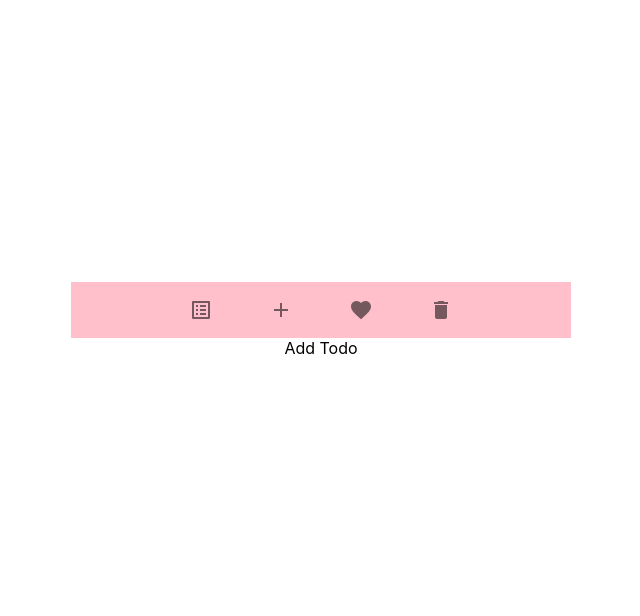
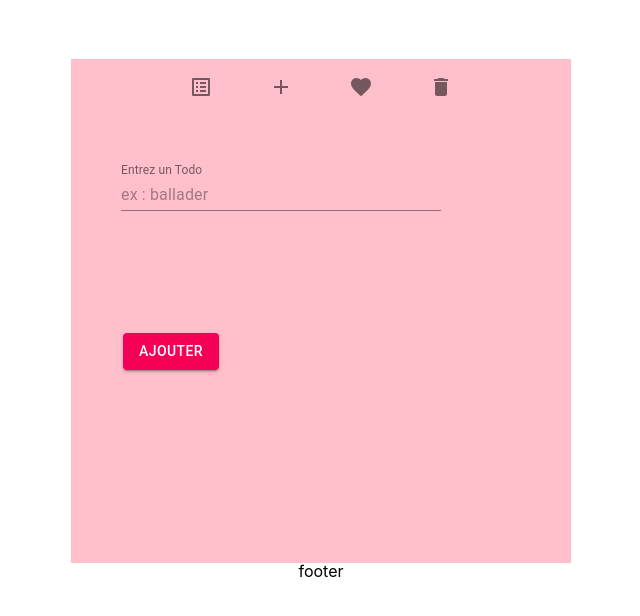
Before and after one commit to stevy-sys/Todo-list-react-redux-materialUI, a React (Create React App) app: page /addTodo in a window 1280 px wide. Shown: the top 616 px of the page, without its empty margins (319-959 px from the left). Built offline with nearby package versions, Linux system fonts and the light colour scheme.

Commit message:
favoris badge

```diff
--- a/src/Components/AddTodo.js
+++ b/src/Components/AddTodo.js
@@ -1,7 +1,54 @@
-import React from "react";
+import React, { useState } from "react";
+import { makeStyles } from "@material-ui/core/styles";
+import TextField from "@material-ui/core/TextField";
+import { Button } from "@material-ui/core";
 
-const AddTodo = () => {
-  return <div>Add Todo</div>;
-};
+const useStyles = makeStyles((theme) => ({
+  root: {},
+  textField: {
+    marginLeft: theme.spacing(1),
+    marginRight: theme.spacing(1),
+    width: "100%",
+  },
+  button: {
+    "& > *": {
+      margin: theme.spacing(6.5),
+    },
+  },
+}));
 
-export default AddTodo;
+export default function AddTodo({ addTodo }) {
+  const [newTodo, setNewTodo] = useState([]);
+
+  const classes = useStyles();
+
+  return (
+    <div className={classes.root}>
+      <div>
+        <TextField
+          id="standard-full-width"
+          label="Entrez un Todo"
+          style={{ margin: 50 }}
+          placeholder="ex : ballader"
+          fullWidth
+          margin="normal"
+          InputLabelProps={{
+            shrink: true,
+          }}
+          value={newTodo}
+          onChange={(e) => setNewTodo(e.target.value)}
+        />
+      </div>
+      <br />
+      <div className={classes.button}>
+        <Button
+          onClick={() => addTodo(newTodo)}
+          variant="contained"
+          color="secondary"
+        >
+          Ajouter
+        </Button>
+      </div>
+    </div>
+  );
+}
--- a/src/Components/ListeTodo.js
+++ b/src/Components/ListeTodo.js
@@ -1,4 +1,4 @@
-import React, { useState } from "react";
+import React from "react";
 import { makeStyles } from "@material-ui/core/styles";
 import List from "@material-ui/core/List";
 import Todo from "./Todo";
@@ -7,15 +7,14 @@ const useStyles = makeStyles((theme) => ({
   root: {
     width: "100%",
     maxWidth: 500,
-    backgroundColor: "pink",
   },
 }));
 
 export default function Liste({
+  todos,
+  supprimerTodo,
   modifierTodo,
-  todos,
   acheverTodo,
-  supprimerTodo,
 }) {
   const classes = useStyles();
 
--- a/src/Components/Todo.js
+++ b/src/Components/Todo.js
@@ -17,7 +17,7 @@ const useStyles = makeStyles((theme) => ({
   },
 }));
 
-const Todo = ({ acheverTodo, modifierTodo, todo, supprimerTodo }) => {
+const Todo = ({ todo, supprimerTodo, modifierTodo, acheverTodo }) => {
   const [editTodo, setEditTodo] = useState(false);
   const classes = useStyles();
 
--- a/src/Components/TodoFooter.js
+++ b/src/Components/TodoFooter.js
@@ -1,7 +1,7 @@
 import React from "react";
 
 const TodoFooter = () => {
-  return <div></div>;
+  return <div>footer</div>;
 };
 
 export default TodoFooter;
--- a/src/Components/TodoHeader.js
+++ b/src/Components/TodoHeader.js
@@ -7,6 +7,8 @@ import FavoriteIcon from "@material-ui/icons/Favorite";
 import DeleteIcon from "@material-ui/icons/Delete";
 import ListAltIcon from "@material-ui/icons/ListAlt";
 import { Link } from "react-router-dom";
+import { connect } from "react-redux";
+import { Badge } from "@material-ui/core";
 
 const useStyles = makeStyles({
   root: {
@@ -15,10 +17,16 @@ const useStyles = makeStyles({
   },
 });
 
-export default function LabelBottomNavigation() {
+function LabelBottomNavigation({ todos }) {
   const classes = useStyles();
   const [value, setValue] = React.useState("recents");
-
+  let nbrAchever = 0;
+  todos.map((element) => {
+    if (element.achever === true) {
+      nbrAchever++;
+    }
+  });
+  console.log(nbrAchever);
   const handleChange = (event, newValue) => {
     setValue(newValue);
   };
@@ -49,7 +57,14 @@ export default function LabelBottomNavigation() {
           <BottomNavigationAction
             label="Favorites"
             value="favorites"
-            icon={<FavoriteIcon />}
+            icon={
+              <Badge
+                badgeContent={nbrAchever}
+                color={nbrAchever > 0 ? "secondary" : ""}
+              >
+                <FavoriteIcon color={nbrAchever > 0 ? "primary" : ""} />
+              </Badge>
+            }
           />
         </Link>
 
@@ -64,3 +79,11 @@ export default function LabelBottomNavigation() {
     </div>
   );
 }
+
+const mapStateToProps = (state) => {
+  return {
+    todos: state.todos,
+  };
+};
+
+export default connect(mapStateToProps)(LabelBottomNavigation);
--- a/src/Page/AccueilTodo.js
+++ b/src/Page/AccueilTodo.js
@@ -1,16 +1,54 @@
 import React from "react";
 import Layouts from "../Layouts/Layouts";
 import Application from "../Layouts/Application";
+import { connect } from "react-redux";
+import GridList from "@material-ui/core/GridList";
+import { makeStyles } from "@material-ui/core/styles";
 
-const AccueilTodo = ({ todo }) => {
-  console.log(todo);
+const useStyles = makeStyles((theme) => ({
+  gridList: {
+    width: 500,
+    height: 450,
+    backgroundColor: "pink",
+  },
+}));
+
+const AccueilTodo = ({ todos, deleteTodo, modifierTodo, acheverTodo }) => {
+  const classes = useStyles();
   return (
     <>
       <Layouts>
-        <Application />
+        <GridList cellHeight={160} className={classes.gridList} cols={3}>
+          <Application
+            todos={todos}
+            supprimerTodo={(id) => deleteTodo(id)}
+            modifierTodo={(id, newTodo) => modifierTodo(id, newTodo)}
+            acheverTodo={(id) => acheverTodo(id)}
+          />
+        </GridList>
       </Layouts>
     </>
   );
 };
 
-export default AccueilTodo;
+const mapStateToProps = (state) => {
+  return {
+    todos: state.todos,
+  };
+};
+
+const mapDispatchToProps = (dispatch) => {
+  return {
+    deleteTodo: (id) => {
+      dispatch({ type: "SUPPRIMER_TODO", id: id });
+    },
+    modifierTodo: (id, newTodo) => {
+      dispatch({ type: "MODIFIER_TODO", id: id, newTodo: newTodo });
+    },
+    acheverTodo: (id) => {
+      dispatch({ type: "ACHEVER_TODO", id: id });
+    },
+  };
+};
+
+export default connect(mapStateToProps, mapDispatchToProps)(AccueilTodo);
--- a/src/Page/TodoAchever.js
+++ b/src/Page/TodoAchever.js
@@ -1,10 +1,25 @@
 import React from "react";
 import Layouts from "../Layouts/Layouts";
+import GridList from "@material-ui/core/GridList";
+import { makeStyles } from "@material-ui/core/styles";
+
+const useStyles = makeStyles((theme) => ({
+  gridList: {
+    width: 500,
+    height: 450,
+    backgroundColor: "pink",
+  },
+}));
 
 const TodoAchever = () => {
+  const classes = useStyles();
   return (
     <>
-      <Layouts>todo achever</Layouts>
+      <Layouts>
+        <GridList cellHeight={160} className={classes.gridList} cols={3}>
+          <p>todo achever</p>
+        </GridList>
+      </Layouts>
     </>
   );
 };
--- a/src/Page/TodoAdd.js
+++ b/src/Page/TodoAdd.js
@@ -1,16 +1,44 @@
 import React from "react";
 import Layouts from "../Layouts/Layouts";
 import AddTodo from "../Components/AddTodo";
+import { makeStyles } from "@material-ui/core/styles";
+import GridList from "@material-ui/core/GridList";
+import { connect } from "react-redux";
 
-const TodoAdd = () => {
+const useStyles = makeStyles((theme) => ({
+  gridList: {
+    width: 500,
+    height: 450,
+    backgroundColor: "pink",
+  },
+}));
+
+const TodoAdd = ({ addTodo }) => {
+  const classes = useStyles();
+
   return (
     <>
       <Layouts>
-        {" "}
-        <AddTodo />{" "}
+        <GridList cellHeight={160} className={classes.gridList} cols={3}>
+          <AddTodo addTodo={(newTodo) => addTodo(newTodo)} />
+        </GridList>
       </Layouts>
     </>
   );
 };
 
-export default TodoAdd;
+const mapStateToProps = (state) => {
+  return {
+    todos: state.todos,
+  };
+};
+
+const mapDispatchToProps = (dispatch) => {
+  return {
+    addTodo: (newTodo) => {
+      dispatch({ type: "AJOUTER_TODO", newTodo: newTodo });
+    },
+  };
+};
+
+export default connect(mapStateToProps, mapDispatchToProps)(TodoAdd);
--- a/src/Page/TodoDeleted.js
+++ b/src/Page/TodoDeleted.js
@@ -1,10 +1,25 @@
 import React from "react";
 import Layouts from "../Layouts/Layouts";
+import GridList from "@material-ui/core/GridList";
+import { makeStyles } from "@material-ui/core/styles";
+import { Container } from "@material-ui/core";
 
+const useStyles = makeStyles((theme) => ({
+  gridList: {
+    width: 500,
+    height: 450,
+    backgroundColor: "pink",
+  },
+}));
 const TodoDeleted = () => {
+  const classes = useStyles();
   return (
     <>
-      <Layouts>todo delete</Layouts>
+      <Layouts>
+        <GridList cellHeight={160} className={classes.gridList} cols={3}>
+          <p>todo supprimer</p>
+        </GridList>
+      </Layouts>
     </>
   );
 };
--- a/src/index.js
+++ b/src/index.js
@@ -1,14 +1,21 @@
-import React from 'react';
-import ReactDOM from 'react-dom';
-import './index.css';
-import App from './App';
-import reportWebVitals from './reportWebVitals';
+import React from "react";
+import ReactDOM from "react-dom";
+import "./index.css";
+import App from "./App";
+import reportWebVitals from "./reportWebVitals";
+import { createStore } from "redux";
+import { Provider } from "react-redux";
+import rootReducer from "./reducer/rootReducer";
 
+const store = createStore(rootReducer);
+//console.log(store);
 ReactDOM.render(
   <React.StrictMode>
-    <App />
+    <Provider store={store}>
+      <App />
+    </Provider>
   </React.StrictMode>,
-  document.getElementById('root')
+  document.getElementById("root")
 );
 
 // If you want to start measuring performance in your app, pass a function
--- /dev/null
+++ b/src/reducer/rootReducer.js
@@ -0,0 +1,96 @@
+import { Redirect } from "react-router-dom/cjs/react-router-dom.min";
+import { v4 as uuidv4 } from "uuid";
+import AccueilTodo from "../Page/AccueilTodo";
+/**
+ * formalisation des dates
+ * @returns
+ */
+const date = () => {
+  let date = new Date();
+  let [heure, minute, seconde] = [
+    date.getHours(),
+    date.getMinutes(),
+    date.getSeconds(),
+  ];
+  return `${heure}:${minute}:${seconde}`;
+};
+
+/**
+ * state initiale
+ */
+const initState = {
+  todos: [
+    {
+      id: uuidv4(),
+      todo: "reveiller",
+      achever: false,
+      date: date(),
+      etat: false,
+    },
+    { id: uuidv4(), todo: "manger", achever: false, date: date(), etat: false },
+    { id: uuidv4(), todo: "coder", achever: false, date: date(), etat: false },
+    {
+      id: uuidv4(),
+      todo: "dormier",
+      achever: false,
+      date: date(),
+      etat: false,
+    },
+  ],
+};
+
+const rootReducer = (state = initState, action) => {
+  console.log(action.type);
+  //suprimer une todo
+  if (action.type === "SUPPRIMER_TODO") {
+    let newTodo = state.todos.filter((todo) => {
+      return action.id !== todo.id;
+    });
+    return {
+      ...state,
+      todos: newTodo,
+    };
+  }
+
+  //modifier une todo
+  if (action.type === "MODIFIER_TODO") {
+    state.todos.filter((todo) => {
+      if (todo.id === action.id) {
+        todo.todo = action.newTodo;
+        todo.etat = false;
+      }
+      return todo;
+    });
+  }
+
+  //achever une todo
+  if (action.type === "ACHEVER_TODO") {
+    const todo = state.todos.filter((todo) => {
+      if (todo.id === action.id) {
+        todo.achever = !todo.achever;
+        todo.date = date();
+      }
+      return todo;
+    });
+    return {
+      ...state,
+      todos: todo,
+    };
+  }
+
+  //ajouter une todo
+  if (action.type === "AJOUTER_TODO") {
+    state.todos.push({
+      id: uuidv4(),
+      todo: action.newTodo,
+      achever: false,
+      date: date(),
+    });
+    //return state;
+  }
+
+  //console.log("on modifier le state");
+  return state;
+};
+
+export default rootReducer;
```
Also changed, not shown: src/Layouts/Application.js (+5 -91 lines).
